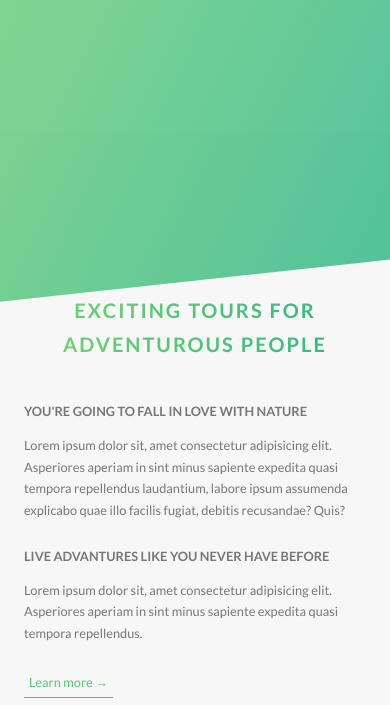
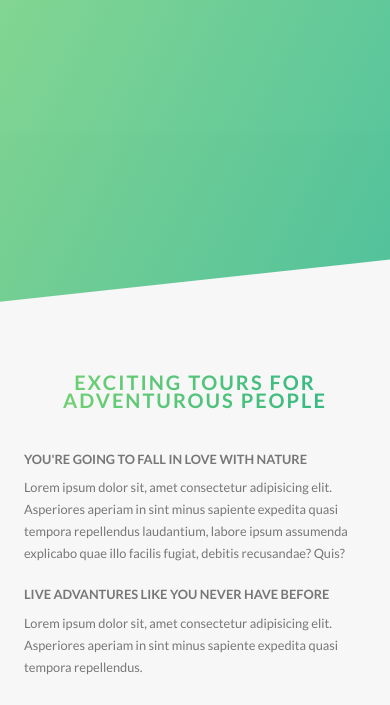
Before and after one commit to feels00good/AV-cms, a website: page Advanced CSS and Sass/index.html in a window 390 px wide. Shown: the part 500-1205 px from the top of the page. Drawn offline with Linux system fonts and the light colour scheme.

Commit message:
Finished writing media queries

```diff
--- a/Advanced CSS and Sass/index.html
+++ b/Advanced CSS and Sass/index.html
@@ -366,7 +366,7 @@
         <h2 class="heading-secondary u-margin-bottom-small">Start booking now</h2>
         <h3 class="heading-tertiary u-margin-bottom-small">Important &ndash; Please read these terms before booking</h3>
         <p class="popup__text">
-          Lorem ipsum, dolor sit amet consectetur adipisicing elit. Error nisi recusandae enim fugit, totam dolor culpa quam sequi libero quaerat iste, cupiditate  corporis voluptatibus ullam excepturi eaque ipsam incidunt! Recusandae fugiat atque, sunt quos sapiente, ducimus assumenda nisi numquam saepe sint optio id pariatur, eum consequatur corporis quaerat placeat quis enim? Tenetur alias odit at ducimus reprehenderit dolores sapiente nihil non, corrupti maiores necessitatibus? Expedita blanditiis magni animi ea ratione, earum quaerat et fuga, omnis fugit aliquid, facere magnam accusamus hic debitis veniam iure. Laborum porro asperiores ut quae repellendus quas adipisci voluptates aliquid a, aliquam ad similique distinctio corrupti incidunt aspernatur optio molestias magni molestiae praesentium sit illum soluta corporis earum. Qui maxime ducimus tenetur reprehenderit, nihil consequatur excepturi dolorum eligendi similique error hic ut ratione itaque, iusto earum?
+          Lorem ipsum, dolor sit amet consectetur adipisicing elit. Error nisi recusandae enim fugit, totam dolor culpa quam sequi libero quaerat iste, cupiditate  corporis voluptatibus ullam excepturi eaque ipsam incidunt! Recusandae fugiat atque, sunt quos sapiente, ducimus assumenda nisi numquam saepe sint optio id pariatur, eum consequatur corporis quaerat placeat quis enim? Tenetur alias odit at ducimus reprehenderit dolores sapiente nihil non, corrupti maiores necessitatibus?
         </p>
         <a href="#" class="btn btn--green">Book now</a>
       </div>
--- a/Advanced CSS and Sass/sass/base/_typography.scss
+++ b/Advanced CSS and Sass/sass/base/_typography.scss
@@ -43,6 +43,7 @@ body {
   font-size: 3.5rem;
   display: inline-block;
   text-transform: uppercase;
+  line-height: 0.9;
   font-weight: 700;
   background-image: linear-gradient(to right, $primary-light, $primary-dark);
   -webkit-background-clip: text;
@@ -65,6 +66,7 @@ body {
 
 .heading-tertiary {
   font-size: $default-font-size;
+  line-height: 1;
   font-weight: 700;
   text-transform: uppercase;
 }
--- a/Advanced CSS and Sass/sass/base/_utilities.scss
+++ b/Advanced CSS and Sass/sass/base/_utilities.scss
@@ -24,4 +24,7 @@
 
 .u-margin-top-big {
   margin-top: 8rem;
+  @include resp(tab-port) {
+    margin-top: 4rem;
+  }
 }
--- a/Advanced CSS and Sass/sass/components/_card.scss
+++ b/Advanced CSS and Sass/sass/components/_card.scss
@@ -153,4 +153,45 @@
     font-size: 6rem;
     font-weight: 100;
   }
+
+  @include resp(tab-port){
+
+    height: auto;
+    background-color: #fff;
+    box-shadow: 0 1.5rem 4rem rgba($black, .15);
+
+    &__side {
+      height: auto;
+      box-shadow: none;
+      position: relative;
+
+      &--back {
+        transform: rotateY(0deg);
+        clip-path: polygon(0 15%, 100% 0, 100% 100%, 0 100%);
+      }
+    }
+
+    &:hover &__side--front {
+      transform: rotateY(0deg);
+    }
+
+  // BACK SIDE STYLING
+
+    &__cta {
+      position: relative;
+      top: 0;
+      left: 0;
+      transform: translate(0);
+      width: 100%;
+      padding: 7rem 4rem 4rem 4rem;
+    }
+
+    &__price-box {
+      margin-bottom: 3rem;
+    }
+
+    &__price-value {
+      font-size: 4rem;
+    }
+  }
 }
--- a/Advanced CSS and Sass/sass/components/_composition.scss
+++ b/Advanced CSS and Sass/sass/components/_composition.scss
@@ -1,8 +1,5 @@
 .composition {
   position: relative;
-  @include resp(tab-port) {
-    margin-bottom: 15rem;
-  }
 
   &__photo {
     width: 55%;
--- a/Advanced CSS and Sass/sass/components/_form.scss
+++ b/Advanced CSS and Sass/sass/components/_form.scss
@@ -49,9 +49,14 @@
 
   &__radio-group {
     width: 50%;
-    // display: inline-block;
     float: left;
+
+    @include resp(tab-port){
+      width: 100%;
+      float: none;
+    }
   }
+
 
   &__radio-input {
     display: none;
--- a/Advanced CSS and Sass/sass/components/_popup.scss
+++ b/Advanced CSS and Sass/sass/components/_popup.scss
@@ -17,37 +17,77 @@
     background-color: #fff;
     box-shadow: 0 2rem 4rem rgba($black, .2);
     border-radius: 3px;
+    padding: 2rem;
     display: table;
     overflow: hidden;
     opacity: 0;
     transform: translate(-50%, -50%) scale(.3);
     transition: all .4s .1s;
+
+    @include resp(tab-land) {
+      width: 95%;
+    }
+    @include resp(tab-port) {
+      padding: 1rem;
+    }
+    @include resp(phone) {
+      padding: 0;
+    }
   }
 
   &__left {
-    width: 33.33333%;
+    width: 40%;
     display: table-cell;
+    vertical-align: middle;
+    @include resp(tab-land) {
+      width: 100%;
+      display: block;
+    }
   }
 
-  &__right{
-    width: 66.666667%;
+  &__right {
+    width: 60%;
     display: table-cell;
     vertical-align: middle;
     padding: 3rem 5rem;
+
+    .heading-secondary {
+      @include resp(tab-land) {
+        margin-top: 4rem;
+      }
+    }
+
+    @include resp(tab-land) {
+      width: 100%;
+      display: block;
+    }
+
   }
 
-  &__img{
+  &__img {
     display: block;
     width: 100%;
+
+    @include resp(tab-land) {
+      width: 50%;
+      float: left;
+    }
   }
 
   &__text {
     font-size: 1.4rem;
     margin-bottom: 4rem;
-    column-count: 2;
-    column-gap: 4rem;
-    column-rule: 1px solid $grey-light;
+    column-count: 1;
     hyphens: auto;
+
+    @include resp(big-desktop) {
+      column-count: 2;
+      column-gap: 4rem;
+      column-rule: 1px solid $grey-light;
+      hyphens: auto;
+    }
+
+
   }
 
   &:target {
--- a/Advanced CSS and Sass/sass/components/_story.scss
+++ b/Advanced CSS and Sass/sass/components/_story.scss
@@ -9,6 +9,16 @@
   font-size: $default-font-size;
   transform: skewX(-12deg);
 
+  @include resp(tab-port) {
+    width: 100%;
+    padding: 4rem;
+    padding-left: 7rem;
+  }
+
+  @include resp(phone) {
+    transform: skewX(0);
+  }
+
   &__shape {
     position: relative;
     width: 15rem;
@@ -19,7 +29,11 @@
     shape-outside: circle(50% at 50% 50%);
     -webkit-clip-path: circle(50% at 50% 50%);
     clip-path: circle(50% at 50% 50%);
-    transform: translateX(-3rem) skewX(12deg);;
+    transform: translateX(-3rem) skewX(12deg);
+
+    @include resp(phone) {
+      transform: translateX(-3rem) skewX(0);
+    }
   }
 
   &__image {
@@ -30,6 +44,9 @@
 
   &__text {
     transform: skewX(12deg);
+    @include resp(phone) {
+      transform: skewX(0);
+    }
   }
 
   &__caption {
--- a/Advanced CSS and Sass/sass/layout/_grid.scss
+++ b/Advanced CSS and Sass/sass/layout/_grid.scss
@@ -1,12 +1,10 @@
 .row {
-
   max-width: $grid-width;
   margin: 0 auto;
   padding: 0 3rem;
 
   @include resp(tab-port){
-    max-width: 50rem;
-
+    max-width: 60rem;
   }
 
   &:not(:last-child) {
--- a/Advanced CSS and Sass/sass/pages/_home.scss
+++ b/Advanced CSS and Sass/sass/pages/_home.scss
@@ -4,7 +4,7 @@
   margin-top: -20vh;
 
   @include resp(tab-port) {
-    padding: 20rem 0;
+    padding: 30rem 0;
   }
 }
 
@@ -34,9 +34,8 @@
   margin-top: -15rem;
 
   @include resp(tab-port) {
-    padding: 25rem 10rem;
+    padding: 25rem 5rem 10rem 5rem;
   }
-
 }
 
 .section-stories {
@@ -62,10 +61,23 @@
   background-size: cover;
   border-radius: 3px;
   box-shadow: 0 1.4rem 4rem rgba($black, .25);
-  // height: 50rem;
+
+  @include resp(tab-port) {
+    width: 100%;
+    background-image: linear-gradient(to right,
+    rgba($white, .8) 0%,
+    rgba($white, .8) 100%),
+    url(../img/nat-10.jpg);
+  }
 
   &__form {
     width: 50%;
     padding: 6rem;
+
+    @include resp(tab-port) {
+      width: 100%;
+    }
+
   }
+
 }
```
Also changed, not shown: Advanced CSS and Sass/css/style.css.
